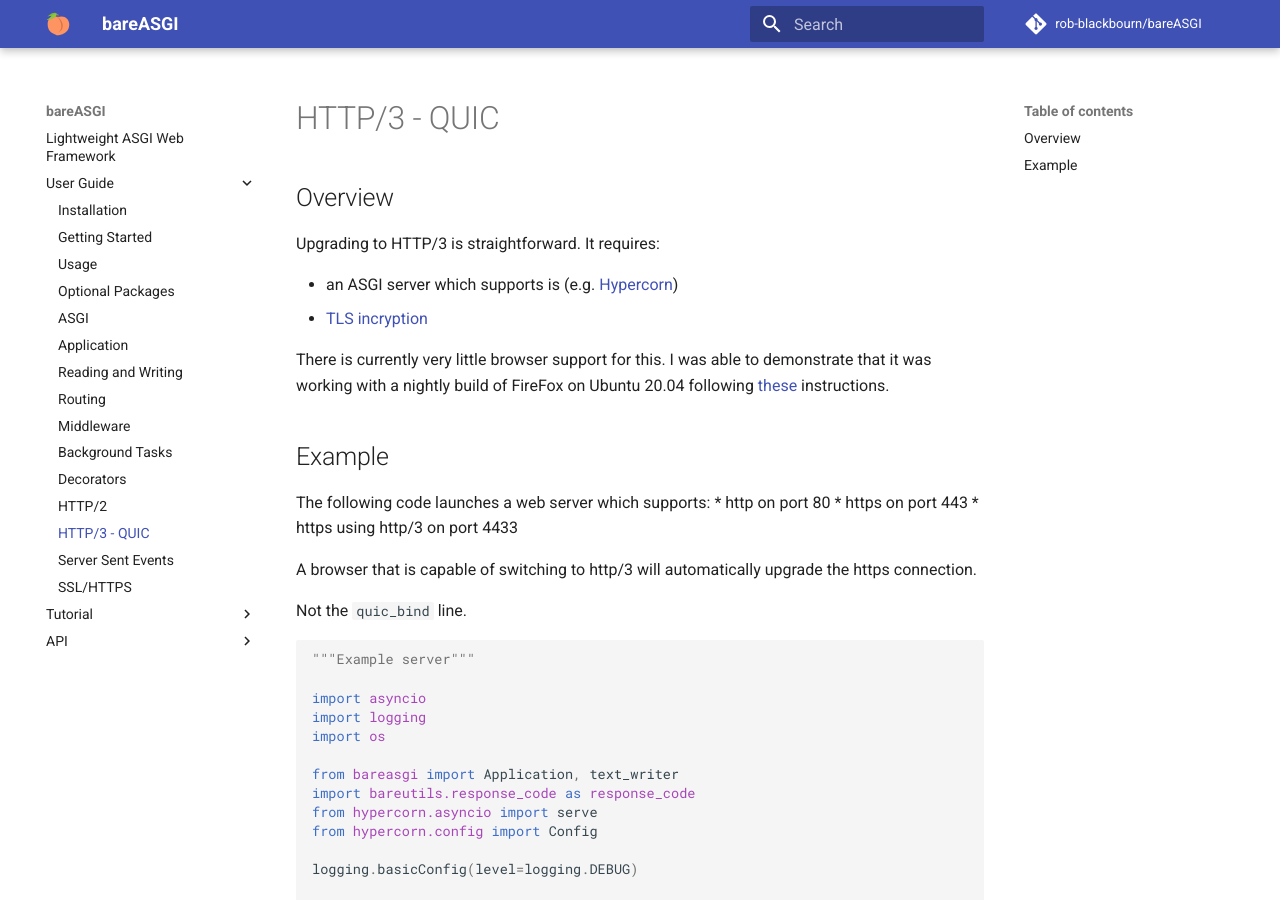
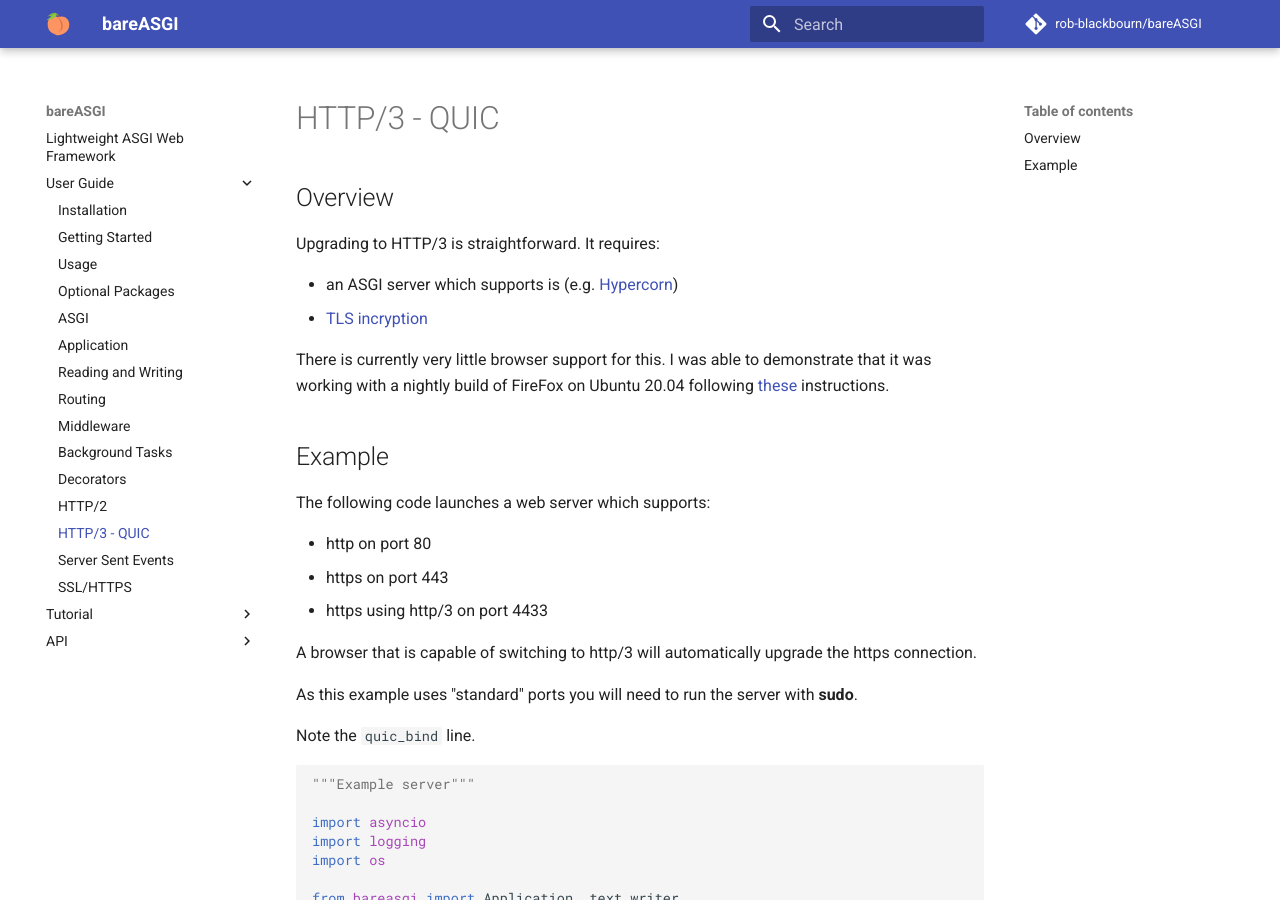
Before and after one commit to rob-blackbourn/bareASGI, an MkDocs documentation site: the page built from documentation/user-guide/h3.md, in a window 1280 px wide and 900 px high. Built offline with MkDocs 1.6.1 and Material for MkDocs 9.7.7, drawn with Linux system fonts in a browser that asks for light colours; comment, search, counter and statistics services are not loaded.

Commit message:
Fixed up a list

````diff
--- a/documentation/user-guide/h3.md
+++ b/documentation/user-guide/h3.md
@@ -16,6 +16,7 @@ instructions.
 ## Example
 
 The following code launches a web server which supports:
+
 * http on port 80
 * https on port 443
 * https using http/3 on port 4433
@@ -23,7 +24,10 @@ The following code launches a web server which supports:
 A browser that is capable of switching to http/3 will automatically upgrade
 the https connection.
 
-Not the `quic_bind` line.
+As this example uses "standard" ports you will need to run the server with
+**sudo**.
+
+Note the `quic_bind` line.
 
 ```python
 """Example server"""
````
